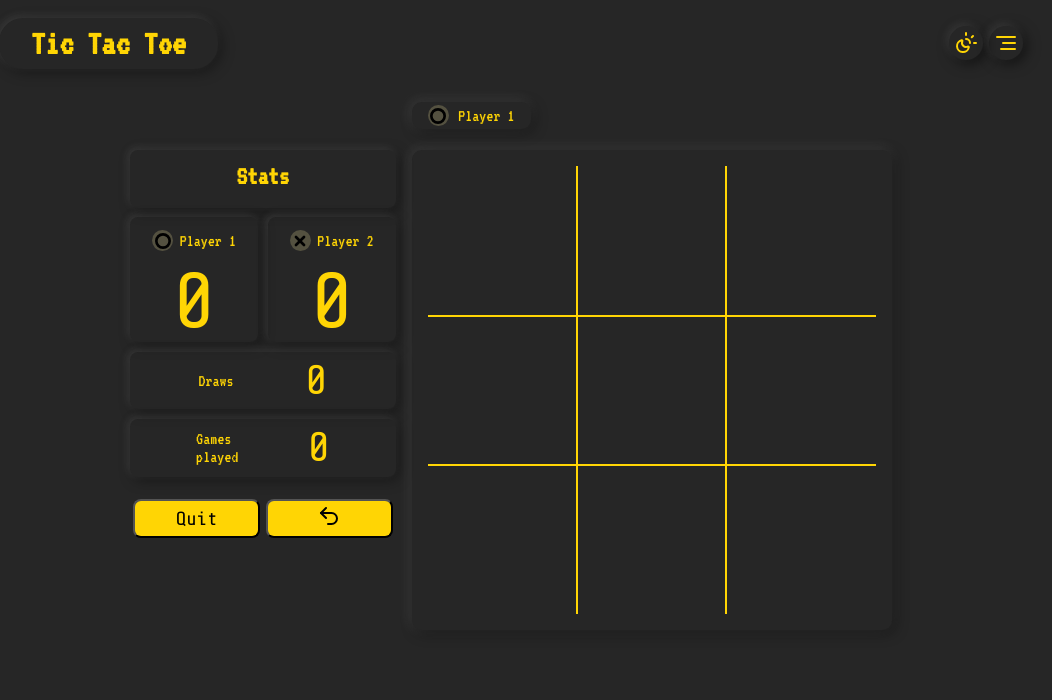
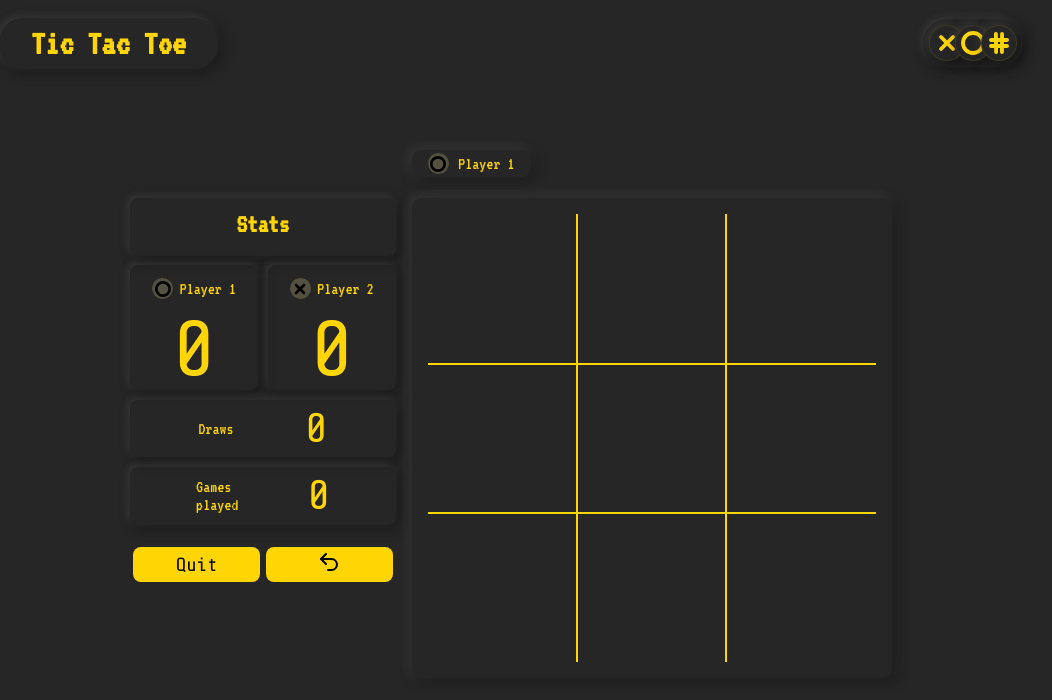
Before and after one commit to boanergaes/tic-tac-toe, a website built with webpack: page src/pages/home.html in a window 1280 px wide. Shown: the whole page, without its empty margins (129-1181 px from the left). Built offline with nearby package versions, Linux system fonts and the light colour scheme; a web font is replaced by a local one.

Commit message:
changed the header, finished the basic functionality

```diff
--- a/src/pages/home.html
+++ b/src/pages/home.html
@@ -9,23 +9,26 @@
     <header>
         <h1>Tic Tac Toe</h1>
 
-        <div class="nav-container">
+        <div class="logo-container">
+            <div class="header-logo">
+                <!-- x -->
+                <svg xmlns="http://www.w3.org/2000/svg" width="24" height="24" viewBox="0 0 24 24" fill="none" stroke="currentColor" stroke-width="2" stroke-linecap="round" stroke-linejoin="round" class="lucide lucide-x-icon lucide-x"><path d="M18 6 6 18"/><path d="m6 6 12 12"/></svg>
+            </div>
 
-            <button id="themeBtn" class="header-btn">
-                <svg xmlns="http://www.w3.org/2000/svg" width="24" height="24" viewBox="0 0 24 24" fill="none" stroke="currentColor" stroke-width="2" stroke-linecap="round" stroke-linejoin="round" class="lucide lucide-sun-moon-icon lucide-sun-moon"><path d="M12 2v2"/><path d="M14.837 16.385a6 6 0 1 1-7.223-7.222c.624-.147.97.66.715 1.248a4 4 0 0 0 5.26 5.259c.589-.255 1.396.09 1.248.715"/><path d="M16 12a4 4 0 0 0-4-4"/><path d="m19 5-1.256 1.256"/><path d="M20 12h2"/><title>Theme</title></svg>
-            </button>
+            <div class="header-logo">
+                <!-- o -->
+                <svg xmlns="http://www.w3.org/2000/svg" width="24" height="24" viewBox="0 0 24 24" fill="none" stroke="currentColor" stroke-width="2" stroke-linecap="round" stroke-linejoin="round" class="lucide lucide-circle-icon lucide-circle"><circle cx="12" cy="12" r="10"/></svg>
+            </div>
 
-            <button id="menuBtn" class="header-btn">
-                <svg xmlns="http://www.w3.org/2000/svg" width="24" height="24" viewBox="0 0 24 24" fill="none" stroke="currentColor" stroke-width="2" stroke-linecap="round" stroke-linejoin="round" class="lucide lucide-align-right-icon lucide-align-right"><path d="M21 12H9"/><path d="M21 18H7"/><path d="M21 6H3"/><title>Menu</title></svg>
-            </button>
-
-            <nav>
-                <ul>
-                    <li>History</li>
-                    <li>Help</li>
-                    <li>About</li>
-                </ul>
-            </nav>
+            <div class="header-logo">
+                <!-- # -->
+                <svg width="24" height="24" viewBox="0 0 24 24" xmlns="http://www.w3.org/2000/svg">
+                <path d="M4 9H20" stroke="currentColor" stroke-linecap="round" stroke-linejoin="round"/>
+                <path d="M4 15H20" stroke="currentColor" stroke-linecap="round" stroke-linejoin="round"/>
+                <path d="M8.89572 2.94523L9.10428 21.0548" stroke="currentColor" stroke-linecap="round" stroke-linejoin="round"/>
+                <path d="M15.0538 2.94475L14.9462 21.0552" stroke="currentColor" stroke-linecap="round" stroke-linejoin="round"/>
+                </svg>
+            </div>
         </div>
     </header>
 
--- a/src/styles/home.css
+++ b/src/styles/home.css
@@ -40,6 +40,7 @@ header {
     align-items: center;
     gap: 1rem;
     padding: 1.1rem var(--section-side-padding);
+    margin-bottom: 3rem;
 }
 
 header h1 {
@@ -51,30 +52,62 @@ header h1 {
                 -2px -2px 8px hsla(0, 0%, 94%, .12);
 }
 
-.nav-container {
+@keyframes gapper {
+    from {
+        gap: 0;
+    }
+    to {
+        gap: .7rem;
+    }
+}
+@keyframes nogapper {
+    from {
+        gap: .7rem;
+    }
+    to {
+        gap: 0;
+    }
+}
+
+.logo-container {
     display: flex;
     align-items: center;
-    gap: .4rem;
+    box-shadow: 3px 3px 14px hsla(0, 0%, 0%, .4),
+                -2px -2px 8px hsla(0, 0%, 94%, .12);
+    border-radius: 1.6rem;
+    padding: .4rem;
+    transition: all ease .3s;
+
+    &:hover {
+        animation: gapper .3s ease-out normal forwards;
+    }
 }
 
-nav {
-    display: none;
-}
-
-.header-btn {
+.header-logo {
     display: flex;
-    background: none;
-    border: none;
     border-radius: 50%;
     padding: .3rem;
     color: var(--main-font-color);
+    background-color: var(--main-body-bg);
     box-shadow: 3px 3px 14px hsla(0, 0%, 0%, .6),
                 -2px -2px 8px hsla(0, 0%, 94%, .12);
+    border:1px solid hsla(50, 100%, 51%, .1);
     transition: .1s;
-}
 
-.header-btn:hover {
-    opacity: .74;
+    &:not(&:first-child) {
+        margin-left: -.6rem;
+    }
+
+    &:nth-child(2) {
+        z-index: 2;
+    }
+    &:nth-child(3) {
+        z-index: 3;
+    }
+
+    & svg {
+        stroke-width: .24rem;
+    }
 }
 
 /* ========= main ========= */
@@ -172,9 +205,17 @@ section.stat {
         font-family: var(--nums-font-family);
         font-size: 1.2rem;
         padding: .2rem;
+        border: none;
+        transition: 200ms;
+    }
+    & button:hover {
+        background-color: hsl(50, 100%, 44%);
+    }
+    & button:active {
+        background-color: hsl(50, 100%, 40%);
     }
 }
-
+/* ====******************************************************************** */
 .aftermath-btn-container {
     display: none;
 
@@ -184,12 +225,6 @@ section.stat {
 }
 
 /* ========== board ============ */
-
-/* .board-container {
-    display: flex;
-    justify-content: center;
-    padding: 4rem var(--section-side-padding);
-} */
 
 .board {
     width: 55vw;
@@ -310,6 +345,7 @@ section.stat {
 @media screen and (width < 650px) {
     header {
         padding: .8rem 1rem;
+        margin-bottom: .4rem;
     }
     main {
         display: grid;
```
Also changed, not shown: src/scripts/core.js (+0 -10 lines), src/assets/hash (1) 1.svg (added), src/scripts/index.js (line endings or trailing spaces).
